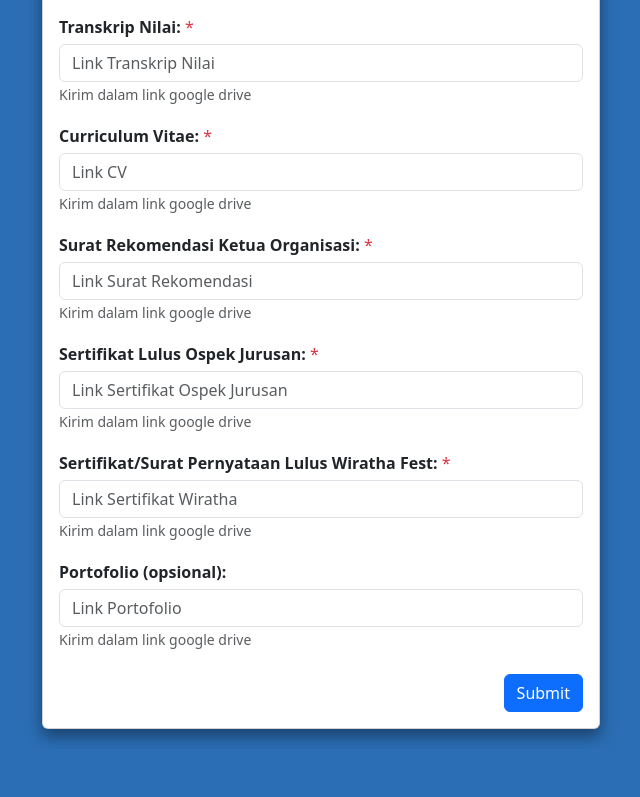
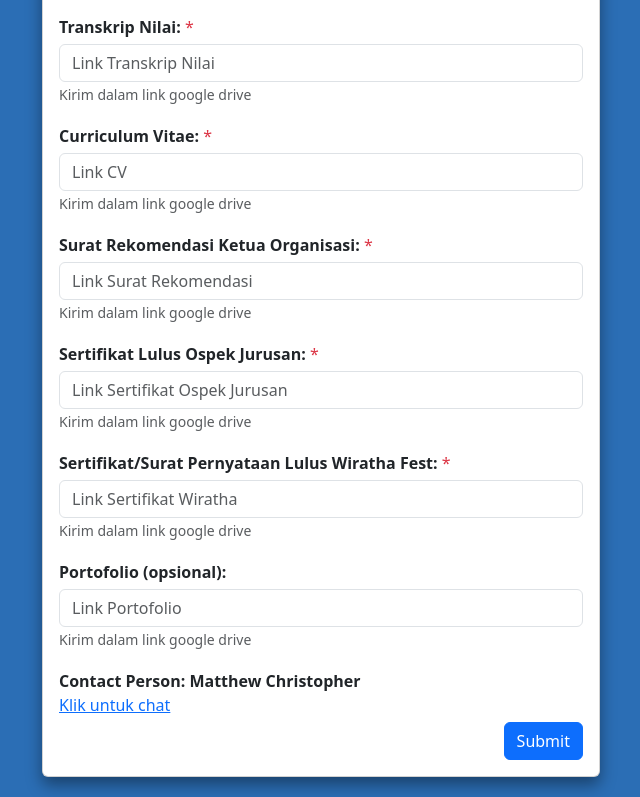
Before and after one commit to JerryLivano/bem-maranatha, a website: page pages/pendaftaran.html in a window 1280 px wide. Shown: the part 1129-1926 px from the top of the page, without its empty margins (319-959 px from the left). Before the commit the page ends 1878 px from the top, so only its background shows below. Drawn offline with nearby package versions, Linux system fonts and the light colour scheme.

Commit message:
ganti logo

```diff
--- a/pages/pendaftaran.html
+++ b/pages/pendaftaran.html
@@ -5,7 +5,7 @@
     <meta charset="UTF-8">
     <meta name="viewport" content="width=device-width, initial-scale=1.0">
     <title>Badan Eksekutif Mahasiswa Maranatha</title>
-    <link rel="icon" type="image/x-icon" href="../css/icon.png">
+    <link rel="icon" type="image/x-icon" href="../img/icon.png">
     <link href="https://cdn.jsdelivr.net/npm/bootstrap@5.3.2/dist/css/bootstrap.min.css" rel="stylesheet"
         integrity="sha384-T3c6CoIi6uLrA9TneNEoa7RxnatzjcDSCmG1MXxSR1GAsXEV/Dwwykc2MPK8M2HN" crossorigin="anonymous">
     <script src="https://cdn.jsdelivr.net/npm/bootstrap@5.3.2/dist/js/bootstrap.bundle.min.js"
@@ -148,6 +148,12 @@
                         <input class="form-control" type="text" name="porto" id="porto" placeholder="Link Portofolio">
                         <small id="fileHelp" class="form-text text-muted">Kirim dalam link google drive</small>
                     </div>
+                    <div class="mt-3">
+                        <label>Contact Person: Matthew Christopher</label>
+                        <div>
+                            <a href="">Klik untuk chat</a>
+                        </div>
+                    </div>
                     <div class="button">
                         <input type="submit" class="btn btn-primary" value="Submit">
                     </div>
```
Also changed, not shown: pages/index.html (+2 -1 lines), pages/pendaftaran_end.html (+1 -1 lines), pages/struktur.html (+2 -1 lines).
